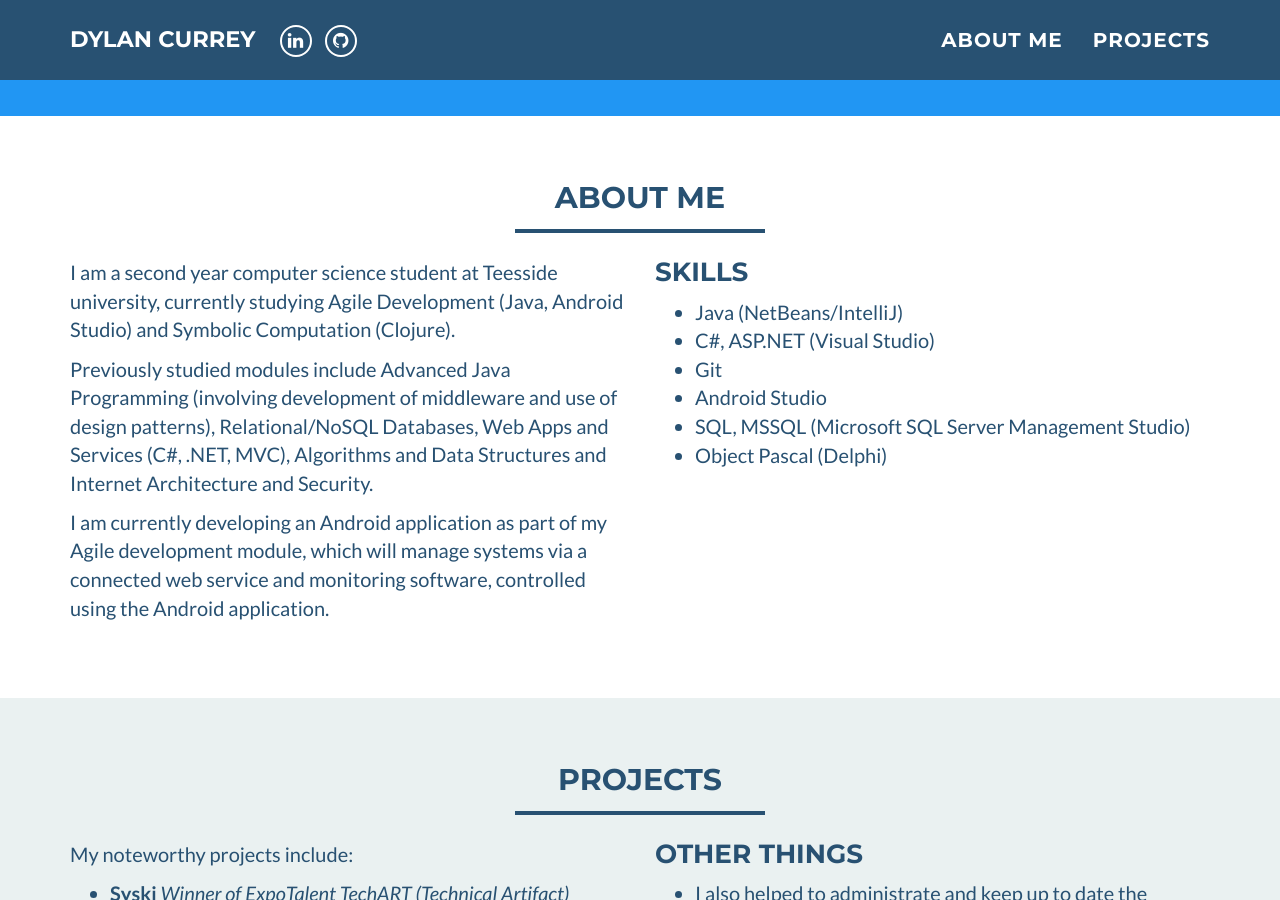
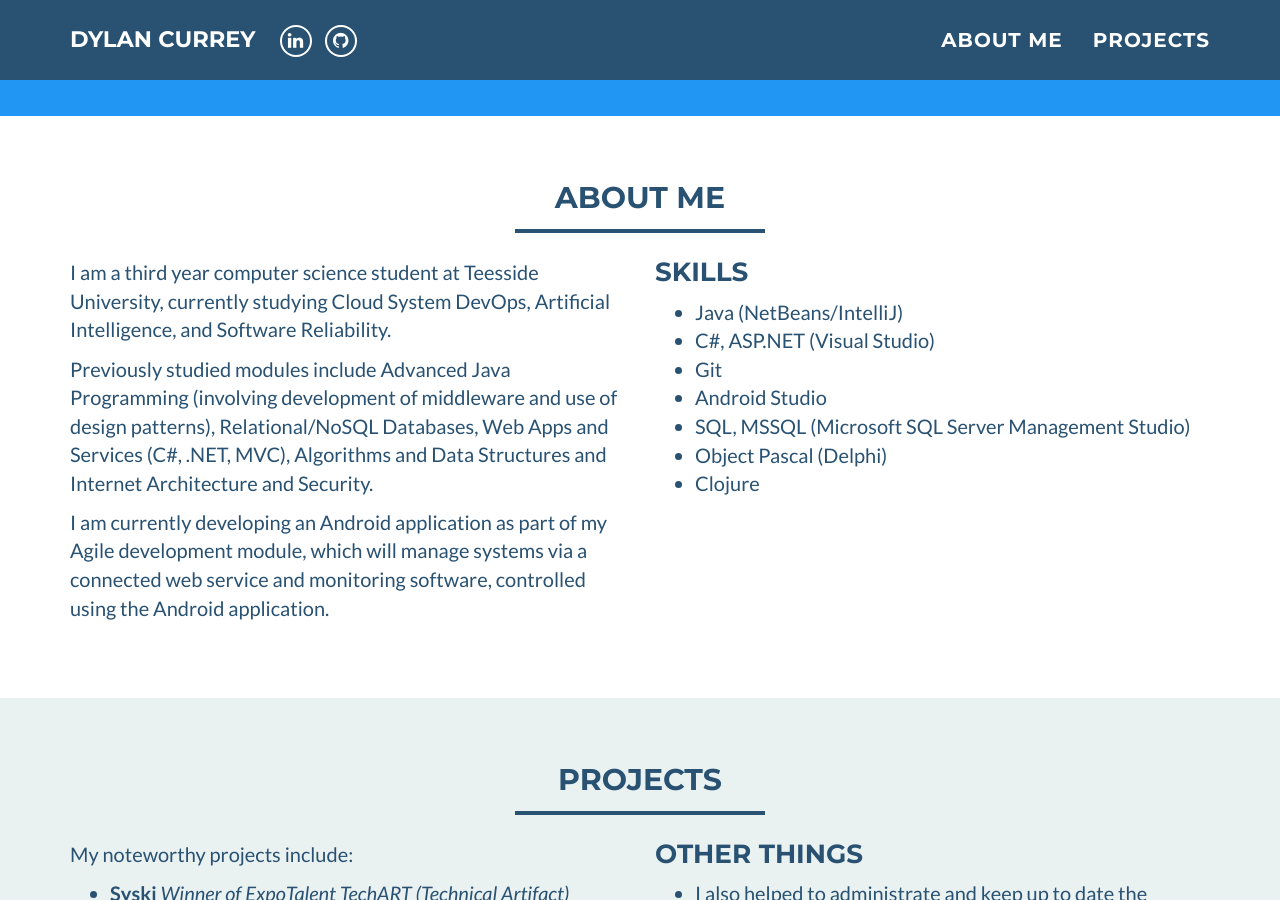
Before and after one commit to dscurrey/dscurrey.github.io, a Jekyll site: the page built from index.html, in a window 1280 px wide and 900 px high, scrolled down 458 px. Built offline with Jekyll 4.4.1, drawn with Linux system fonts in a browser that asks for light colours.

Commit message:
Update about_me.html

```diff
--- a/_includes/about_me.html
+++ b/_includes/about_me.html
@@ -9,7 +9,7 @@
     <div class="row">
 		<div class="col-sm-6">
 			<p>
-				I am a second year computer science student at Teesside university, currently studying Agile Development (Java, Android Studio) and Symbolic Computation (Clojure).
+				I am a third year computer science student at Teesside University, currently studying Cloud System DevOps, Artificial Intelligence, and Software Reliability.
 			</p>
 			<p>
 				<!--Detail-->
@@ -38,6 +38,9 @@
 				<li>
 				Object Pascal (Delphi)
 				</li>
+				<li>
+				Clojure
+				</li>
 			</ul>
 		</div>
     </div>
```
